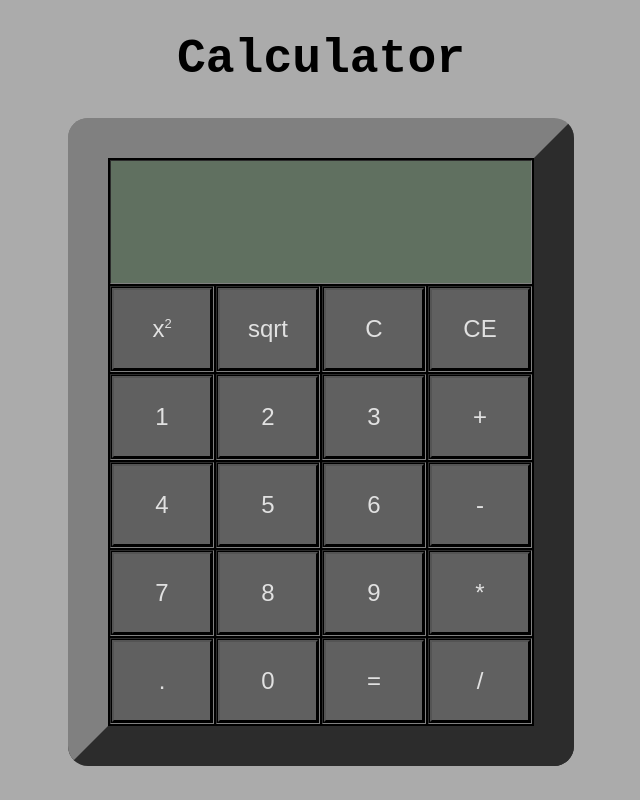
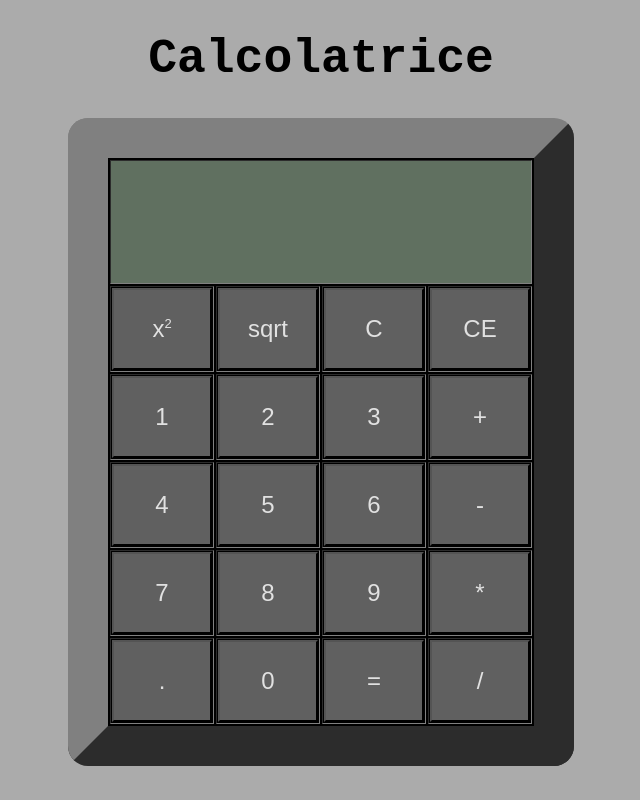
Before and after one commit to pesto-sauce/calculator.io, a plain HTML site: page index.html in a window 1280 px wide. Shown: the whole page, without its empty margins (319-959 px from the left). Drawn offline with Linux system fonts and the light colour scheme.

Commit message:
Update index.html

```diff
--- a/index.html
+++ b/index.html
@@ -16,7 +16,7 @@
 
 </style>
 
-<title>Calculator</title>
+<title>Calcolatrice</title>
 <script>
     let x = undefined // the number on the display
     let y = undefined // acts as the calculator's memory
@@ -162,7 +162,7 @@
 </script>
 
 
-<h1 align="center">Calculator</h1>
+<h1 align="center">Calcolatrice</h1>
 
 <table align="center" border="40" style="border-style: outset; background-color: black; border-radius: 20px;">
     <tr>
```
